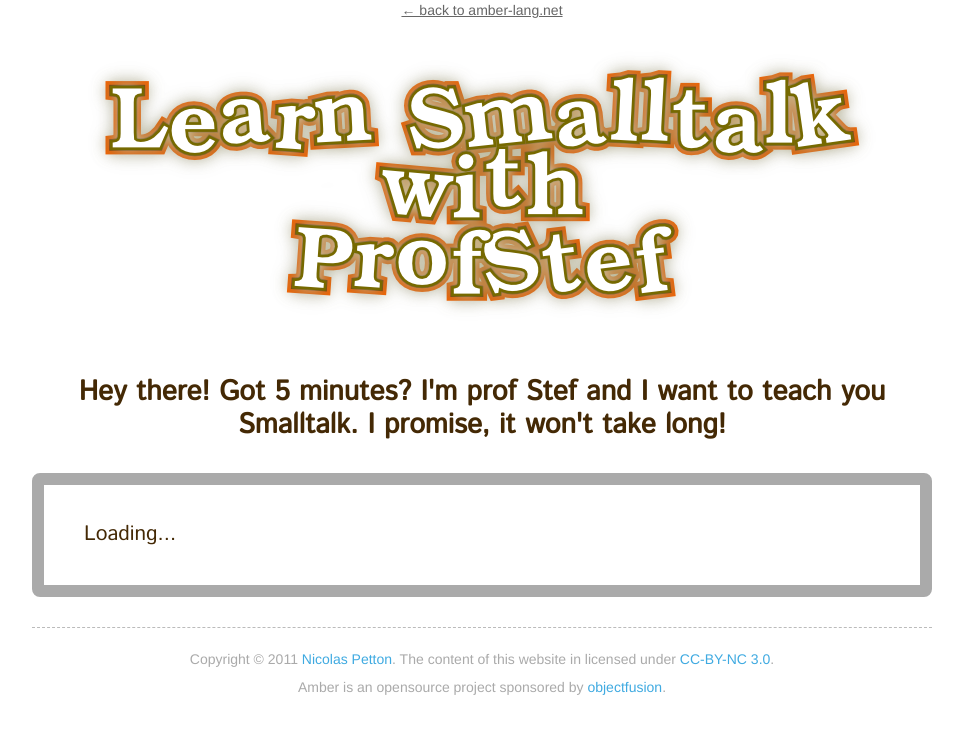
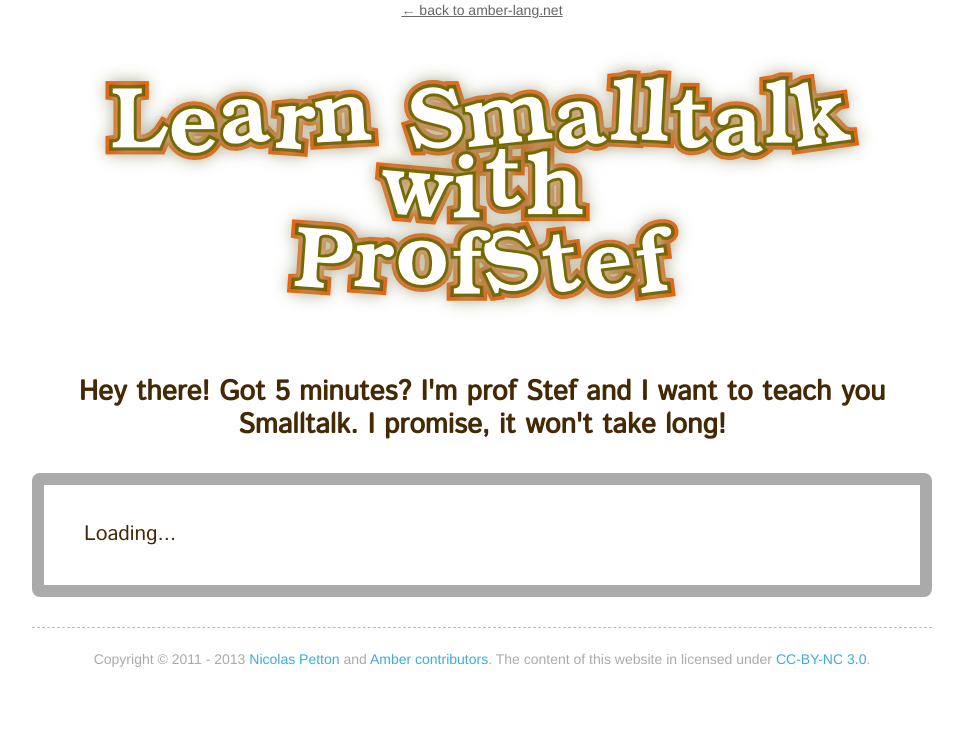
Before and after one commit to amber-smalltalk/amber-website, a Jekyll site: the page learn.html, which Jekyll copies as it is, in a window 1280 px wide. Shown: the top 734 px of the page, without its empty margins (158-1121 px from the left). Built offline with Jekyll 4.4.1, drawn with Linux system fonts in a browser that asks for light colours.

Commit message:
- Download links update - copyright update

```diff
--- a/index.html
+++ b/index.html
@@ -80,9 +80,9 @@
   <h2 id="download">Download</h2>
   <div class="content">
     <p>You can get a copy of Amber from github or clone the <a href="http://github.com/amber-smalltalk/amber">git repository</a>.</p>
-    <a href="http://github.com/amber-smalltalk/amber/zipball/master">
+    <a href="https://github.com/amber-smalltalk/amber/archive/0.10.zip">
       <img border="0" width="90" src="http://github.com/images/modules/download/zip.png"></a>
-    <a href="http://github.com/amber-smalltalk/amber/tarball/master">
+    <a href="https://github.com/amber-smalltalk/amber/archive/0.10.tar.gz">
       <img border="0" width="90" src="http://github.com/images/modules/download/tar.png"></a>
   </div>
 </div>
--- a/learn.html
+++ b/learn.html
@@ -26,8 +26,7 @@
 
     <div id="footer">
       <div class="main">
-	<p>Copyright © 2011 <a href="http://www.nicolas-petton.fr/">Nicolas Petton</a>. The content of this website in licensed under <a href="http://creativecommons.org/licenses/by-nc/3.0/">CC-BY-NC 3.0</a>.</p>
-	<p>Amber is an opensource project sponsored by <a href="http://www.objectfusion.fr/">objectfusion</a>.</p>
+	<p>Copyright © 2011 - 2013 <a href="http://www.nicolas-petton.fr/">Nicolas Petton</a> and <a href="https://github.com/amber-smalltalk/amber/contributors">Amber contributors</a>. The content of this website in licensed under <a href="http://creativecommons.org/licenses/by-nc/3.0/">CC-BY-NC 3.0</a>.</p>
       </div>
     </div>
 
```
